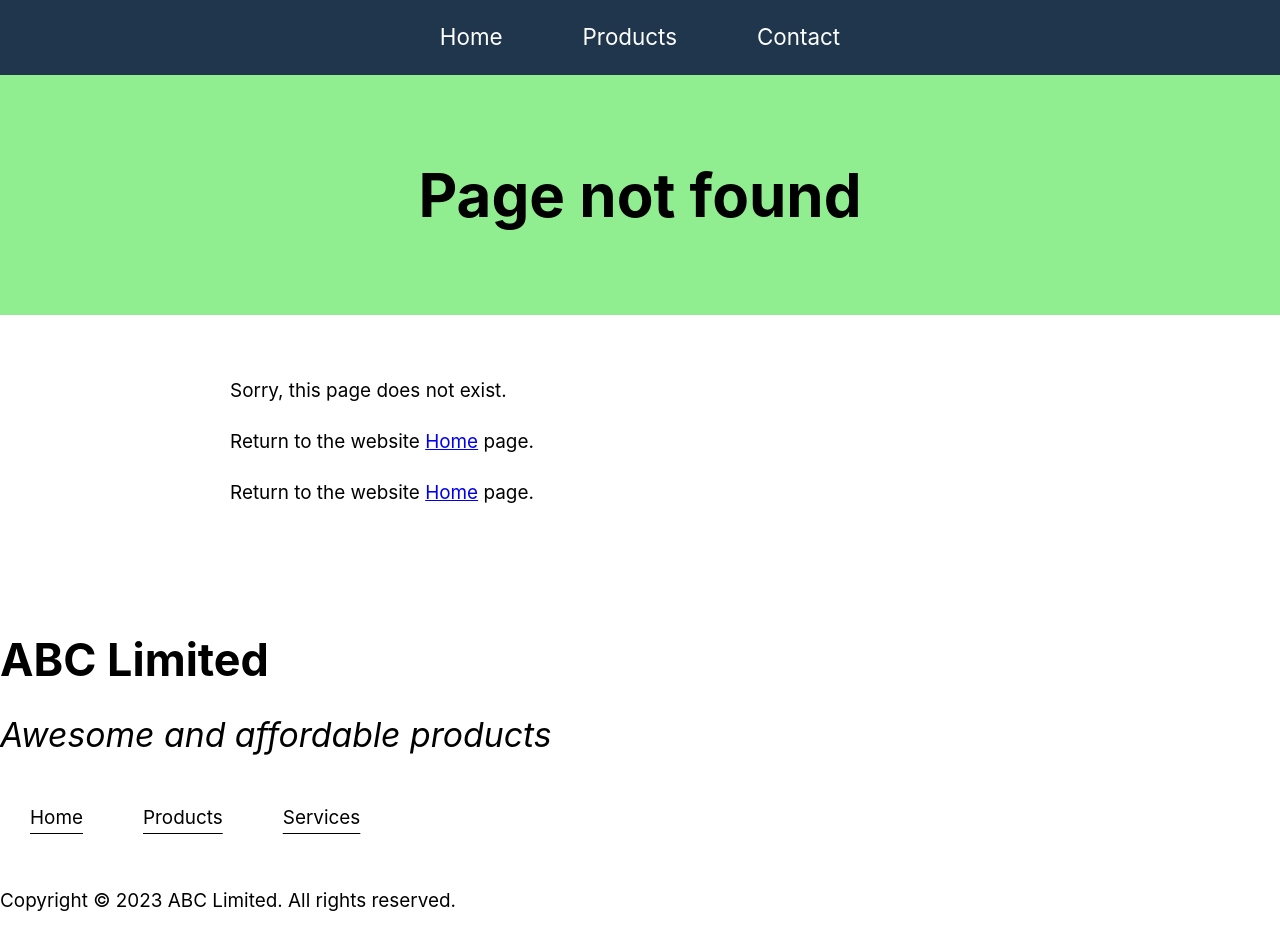
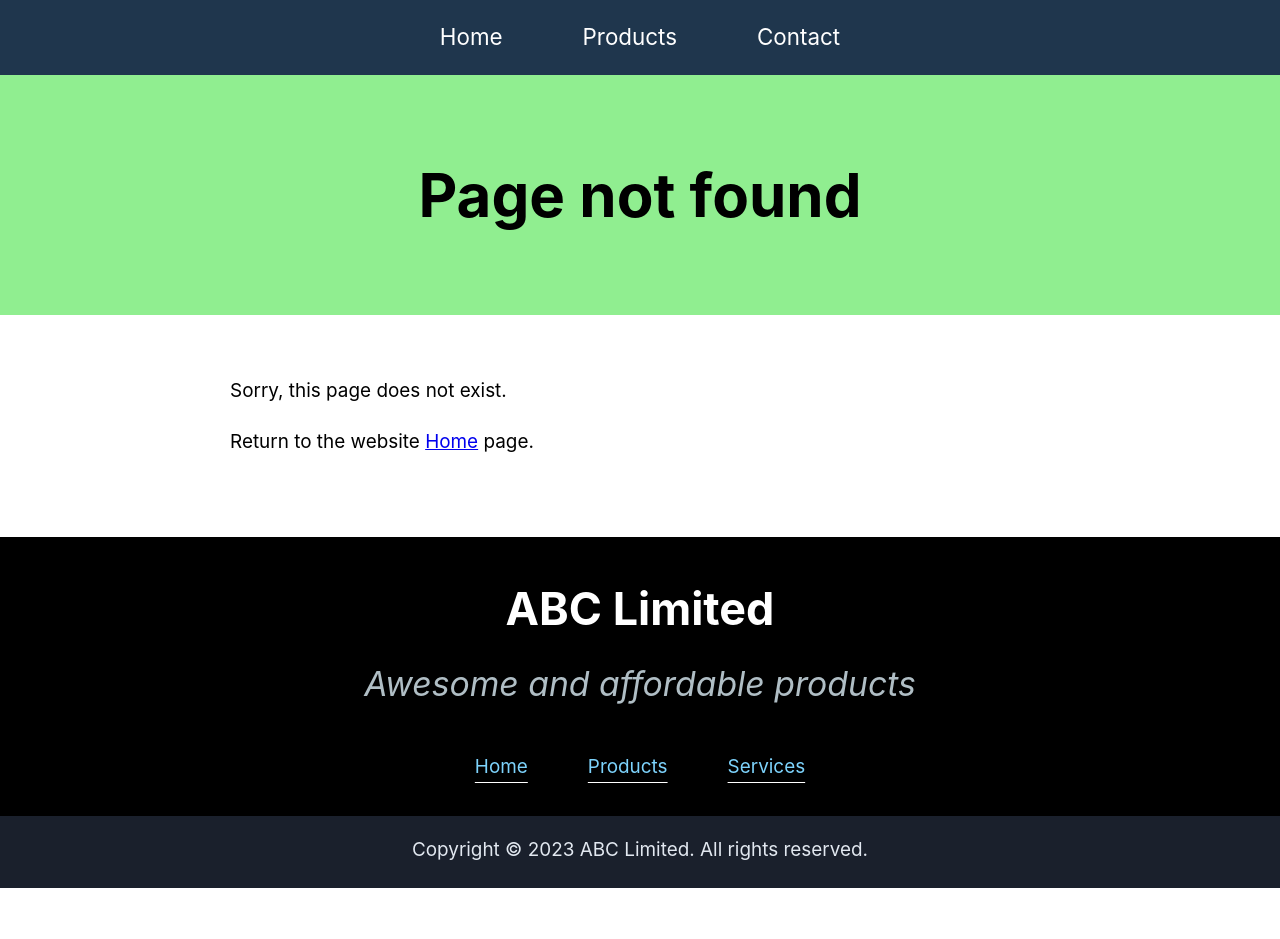
Before and after one commit to gdsduarte/spa, a React (Create React App) app: page / in a window 1280 px wide. After the commit the page ends 888 px from the top, so only its background shows below. Built offline with nearby package versions, Linux system fonts and the light colour scheme.

Commit message:
Fix links in PageNotFound, Contact, Products, Home, and Footer components

```diff
--- a/src/App.css
+++ b/src/App.css
@@ -55,6 +55,236 @@ img {
 
   --global-font: var(--font-sans);
 
+  /* Alternatives to default sans-serif font */
+  --font-sans: -apple-system, system-ui, BlinkMacSystemFont, Segoe UI, Roboto,
+    Helvetica Neue, Fira Sans, Ubuntu, Oxygen, Oxygen Sans, Cantarell,
+    Droid Sans, Apple Color Emoji, Segoe UI Emoji, Segoe UI Emoji,
+    Segoe UI Symbol, Lucida Grande, Helvetica, Arial, sans-serif;
+
+  /* Alternatives to default serif font */
+  --font-serif: Cambria, "Hoefler Text", Utopia, "Liberation Serif",
+    "Nimbus Roman No9 L Regular", Times, "Times New Roman", serif;
+
+  /* Alternatives to default monospace font */
+  --font-monospace: Menlo, Monaco, Consolas, "Liberation Mono", "Courier New",
+    monospace;
+
+  --global-font: var(--font-sans);
+
+  /* Color variables */
+  --black-000: #000000;
+  --white-000: #ffffff;
+  --trans-000: transparent;
+
+  --slate-050: #eceff1;
+  --slate-100: #cfd8dc;
+  --slate-200: #b0bec5;
+  --slate-300: #90a4ae;
+  --slate-400: #78909c;
+  --slate-500: #607d8b;
+  --slate-600: #546e7a;
+  --slate-700: #455a64;
+  --slate-800: #37474f;
+  --slate-900: #263238;
+
+  --gray-050: #f9fafb;
+  --gray-100: #f7fafc;
+  --gray-200: #edf2f7;
+  --gray-300: #e2e8f0;
+  --gray-400: #cbd5e0;
+  --gray-500: #a0aec0;
+  --gray-600: #718096;
+  --gray-700: #4a5568;
+  --gray-800: #2d3748;
+  --gray-900: #1a202c;
+
+  --red-050: #fef2f2;
+  --red-100: #fff5f5;
+  --red-200: #fed7d7;
+  --red-300: #feb2b2;
+  --red-400: #fc8181;
+  --red-500: #f56565;
+  --red-600: #e53e3e;
+  --red-700: #c53030;
+  --red-800: #9b2c2c;
+  --red-900: #742a2a;
+
+  --orange-050: #fff7ed;
+  --orange-100: #fffaf0;
+  --orange-200: #feebc8;
+  --orange-300: #fbd38d;
+  --orange-400: #f6ad55;
+  --orange-500: #ed8936;
+  --orange-600: #dd6b20;
+  --orange-700: #c05621;
+  --orange-800: #9c4221;
+  --orange-900: #7b341e;
+
+  --amber-050: #fffbeb;
+  --amber-100: #fef3c7;
+  --amber-200: #fde68a;
+  --amber-300: #fcd34d;
+  --amber-400: #fbbf24;
+  --amber-500: #f59e0b;
+  --amber-600: #d97706;
+  --amber-700: #b45309;
+  --amber-800: #92400e;
+  --amber-900: #78350f;
+
+  --yellow-050: #fefce8;
+  --yellow-100: #fffff0;
+  --yellow-200: #fefcbf;
+  --yellow-300: #faf089;
+  --yellow-400: #f6e05e;
+  --yellow-500: #ecc94b;
+  --yellow-600: #d69e2e;
+  --yellow-700: #b7791f;
+  --yellow-800: #975a16;
+  --yellow-900: #744210;
+
+  --lime-050: #f7fee7;
+  --lime-100: #ecfccb;
+  --lime-200: #d9f99d;
+  --lime-300: #bef264;
+  --lime-400: #a3e635;
+  --lime-500: #84cc16;
+  --lime-600: #65a30d;
+  --lime-700: #4d7c0f;
+  --lime-800: #3f6212;
+  --lime-900: #365314;
+
+  --green-050: #f0fdf4;
+  --green-100: #f0fff4;
+  --green-200: #c6f6d5;
+  --green-300: #9ae6b4;
+  --green-400: #14f195;
+  --green-500: #48bb78;
+  --green-600: #38a169;
+  --green-700: #2f855a;
+  --green-800: #276749;
+  --green-900: #22543d;
+
+  --teal-050: #f0fdfa;
+  --teal-100: #ccfbf1;
+  --teal-200: #99f6e4;
+  --teal-300: #5eead4;
+  --teal-400: #2dd4bf;
+  --teal-500: #14b8a6;
+  --teal-600: #0d9488;
+  --teal-700: #0f766e;
+  --teal-800: #115e59;
+  --teal-900: #134e4a;
+
+  --cyan-050: #ecfeff;
+  --cyan-100: #cffafe;
+  --cyan-200: #a5f3fc;
+  --cyan-300: #67e8f9;
+  --cyan-400: #22d3ee;
+  --cyan-500: #06b6d4;
+  --cyan-600: #0891b2;
+  --cyan-700: #0e7490;
+  --cyan-800: #155e75;
+  --cyan-900: #164e63;
+
+  --sky-050: #f0f9ff;
+  --sky-100: #e0f2fe;
+  --sky-200: #bae6fd;
+  --sky-300: #7dd3fc;
+  --sky-400: #38bdf8;
+  --sky-500: #0ea5e9;
+  --sky-600: #0284c7;
+  --sky-700: #0369a1;
+  --sky-800: #075985;
+  --sky-900: #0c4a6e;
+
+  --blue-050: #eff6ff;
+  --blue-100: #dbeafe;
+  --blue-200: #bfdbfe;
+  --blue-300: #93c5fd;
+  --blue-400: #60a5fa;
+  --blue-500: #3b82f6;
+  --blue-600: #2563eb;
+  --blue-700: #1d4ed8;
+  --blue-800: #1e40af;
+  --blue-900: #1e3a8a;
+
+  --indigo-050: #eef2ff;
+  --indigo-100: #e0e7ff;
+  --indigo-200: #c7d2fe;
+  --indigo-300: #a5b4fc;
+  --indigo-400: #818cf8;
+  --indigo-500: #6366f1;
+  --indigo-600: #4f46e5;
+  --indigo-700: #4338ca;
+  --indigo-800: #3730a3;
+  --indigo-900: #312e81;
+
+  --purple-050: #faf5ff;
+  --purple-100: #f3e8ff;
+  --purple-200: #e9d5ff;
+  --purple-300: #d8b4fe;
+  --purple-400: #c084fc;
+  --purple-500: #a855f7;
+  --purple-600: #9333ea;
+  --purple-700: #7e22ce;
+  --purple-800: #6b21a8;
+  --purple-900: #581c87;
+
+  --fuchsia-050: #fdf4ff;
+  --fuchsia-100: #fae8ff;
+  --fuchsia-200: #f5d0fe;
+  --fuchsia-300: #f0abfc;
+  --fuchsia-400: #e879f9;
+  --fuchsia-500: #d946ef;
+  --fuchsia-600: #c026d3;
+  --fuchsia-700: #a21caf;
+  --fuchsia-800: #86198f;
+  --fuchsia-900: #701a75;
+
+  --pink-050: #fdf2f8;
+  --pink-100: #fce7f3;
+  --pink-200: #fbcfe8;
+  --pink-300: #f9a8d4;
+  --pink-400: #f472b6;
+  --pink-500: #ec4899;
+  --pink-600: #db2777;
+  --pink-700: #be185d;
+  --pink-800: #9d174d;
+  --pink-900: #831843;
+
+  --rose-050: #fff1f2;
+  --rose-100: #ffe4e6;
+  --rose-200: #fecdd3;
+  --rose-300: #fda4af;
+  --rose-400: #fb7185;
+  --rose-500: #f43f5e;
+  --rose-600: #e11d48;
+  --rose-700: #be123c;
+  --rose-800: #9f1239;
+  --rose-900: #881337;
+
+  --brown-050: #efebe9;
+  --brown-100: #d7ccc8;
+  --brown-200: #bcaaa4;
+  --brown-300: #a1887f;
+  --brown-400: #8d6e63;
+  --brown-500: #795548;
+  --brown-600: #6d4c41;
+  --brown-700: #5d4037;
+  --brown-800: #4e342e;
+  --brown-900: #3e2723;
+
+  --trend-050: #fff4d9;
+  --trend-100: #fdd0bb;
+  --trend-200: #fea8b3;
+  --trend-300: #d4eee6;
+  --trend-400: #bde5fe;
+  --trend-500: #0000fe;
+  --trend-600: #400c3e;
+  --trend-700: #2c4763;
+  --trend-800: #1f364d;
+  --trend-900: #0e2439;
+
   /* Fluid font scale */
   --font-size-sm: clamp(0.8rem, 0.17vw + 0.76rem, 0.89rem);
   --font-size-base: clamp(1rem, 0.34vw + 0.91rem, 1.29rem);
@@ -70,6 +300,23 @@ body {
 }
 
 /*  ====================== SECTIONS ======================== */
+
+/* Content containers */
+nav,
+header,
+section,
+figure,
+footer {
+  position: relative;
+  display: block;
+}
+header,
+section,
+footer {
+  margin-left: auto;
+  margin-right: auto;
+  overflow: hidden;
+}
 
 header {
   display: flex;
@@ -249,12 +496,16 @@ section > p {
 }
 
 /* ================== FOOTER =============== */
+footer {
+  text-align: center;
+  padding: 3% 0 0 0;
+}
 
 footer.theme-dark {
-  background-color: var(--black-000);
+  background-color: black;
 }
 footer.theme-light {
-  background-color: var(--white-000);
+  background-color: white;
 }
 
 /* Padding */
--- a/src/pages/Contact.js
+++ b/src/pages/Contact.js
@@ -1,3 +1,5 @@
+import { Link } from "react-router-dom";
+
 export const Contact = () => {
   return (
     <>
@@ -16,10 +18,10 @@ export const Contact = () => {
         </p>
 
         <p>
-          This is a link to the <a href="./">Home</a> page.
+          This is a link to the <Link to="/spa">Home</Link> page.
         </p>
         <p>
-          This is a link to the <a href="./products">Products</a> page.
+          This is a link to the <Link to="/spa/products">Products</Link> page.
         </p>
       </section>
     </>
--- a/src/pages/Footer.js
+++ b/src/pages/Footer.js
@@ -1,3 +1,5 @@
+import { Link } from "react-router-dom";
+
 const Footer = () => {
   return (
     <footer className="theme-dark footer-0 text-center-desktop text-center-mobile">
@@ -6,13 +8,13 @@ const Footer = () => {
 
       <ul className="footer-links">
         <li>
-          <a href="/spa">Home</a>
+          <Link to="/spa">Home</Link>
         </li>
         <li>
-          <a href="/spa/products">Products</a>
+          <Link to="/spa/products">Products</Link>
         </li>
         <li>
-          <a href="/spa/services">Services</a>
+          <Link to="/spa/services">Services</Link>
         </li>
       </ul>
 
--- a/src/pages/Home.js
+++ b/src/pages/Home.js
@@ -1,3 +1,5 @@
+import { Link } from "react-router-dom";
+
 export const Home = () => {
   return (
     <>
@@ -15,10 +17,10 @@ export const Home = () => {
           minima tenetur?
         </p>
         <p>
-          This is a link to the <a href="/spa/products">Products</a> page.
+          This is a link to the <Link to="./products">Products</Link> page.
         </p>
         <p>
-          This is a link to the <a href="/spa/contact">Contact</a> page.
+          This is a link to the <Link to="./contact">Contact</Link> page.
         </p>
       </section>
     </>
--- a/src/pages/PageNotFound.js
+++ b/src/pages/PageNotFound.js
@@ -9,11 +9,8 @@ export const PageNotFound = () => {
         </div>
       </header>
 
-      <section class="w-820px">
+      <section className="w-820px">
         <p>Sorry, this page does not exist.</p>
-        <p>
-          Return to the website <a href="/spa">Home</a> page.
-        </p>
 
         <p>
           Return to the website <Link to="/spa">Home</Link> page.
--- a/src/pages/Products.js
+++ b/src/pages/Products.js
@@ -1,3 +1,5 @@
+import { Link } from "react-router-dom";
+
 export const Products = () => {
   return (
     <>
@@ -16,10 +18,10 @@ export const Products = () => {
         </p>
 
         <p>
-          This is a link to the <a href="./">Home</a> page.
+          This is a link to the <Link to="/spa">Home</Link> page.
         </p>
         <p>
-          This is a link to the <a href="./contact">Contact</a> page.
+          This is a link to the <Link to="/spa/contact">Contact</Link> page.
         </p>
       </section>
     </>
```
